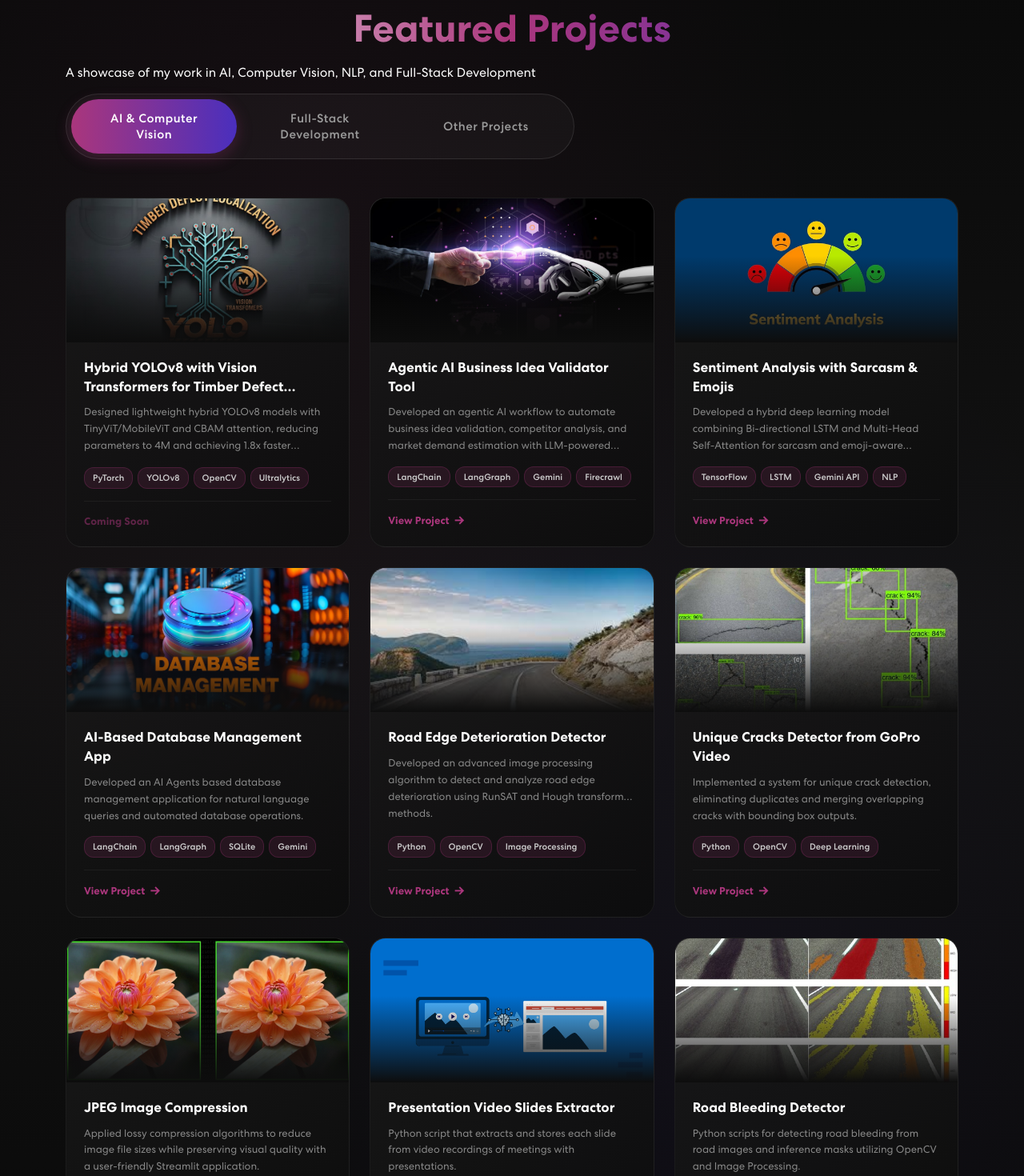
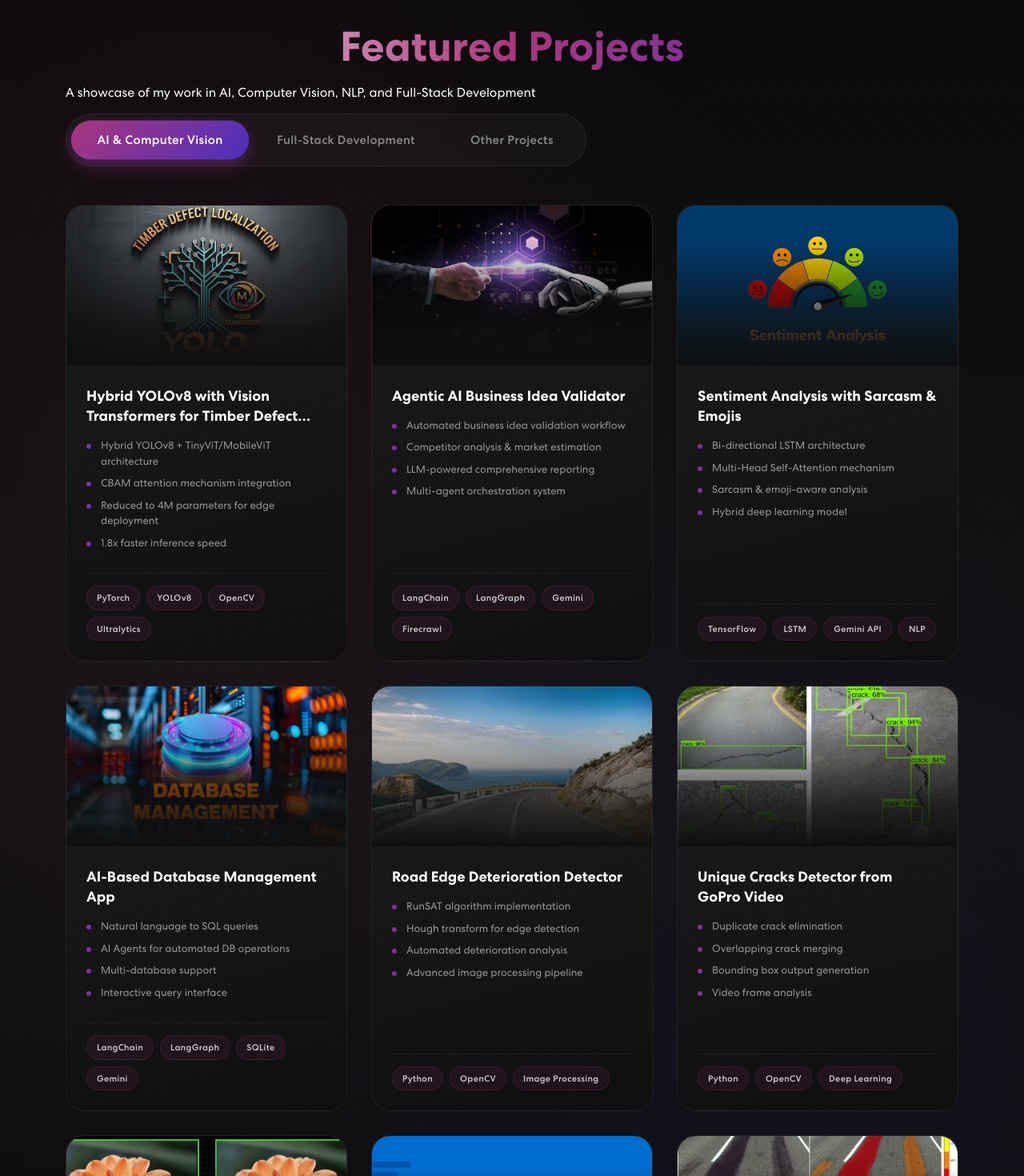
Before and after one commit to Umar-Farooq-2112/portfolio, a React (Create React App) app: page / in a window 1280 px wide. Shown: the part 3940-5410 px from the top of the page at 80% size. Built offline with nearby package versions, Linux system fonts and the light colour scheme.

Commit message:
Updated project section

```diff
--- a/src/components/ProjectCard.js
+++ b/src/components/ProjectCard.js
@@ -1,37 +1,44 @@
 import { Col } from "react-bootstrap";
 
 export const ProjectCard = ({ title, description, imgUrl, link, techStack }) => {
-  // Extract tech from description or use provided techStack
   const technologies = techStack || [];
+  const descriptionItems = Array.isArray(description) ? description : [description];
 
   return (
     <div className="project-card">
       <div className="project-card-image">
         <img src={imgUrl} alt={title} />
+        <div className="project-card-overlay">
+          {link ? (
+            <a href={link} target="_blank" rel="noopener noreferrer" className="project-view-btn">
+              <span>View Project</span>
+              <svg xmlns="http://www.w3.org/2000/svg" width="18" height="18" viewBox="0 0 24 24" fill="none" stroke="currentColor" strokeWidth="2" strokeLinecap="round" strokeLinejoin="round">
+                <path d="M18 13v6a2 2 0 0 1-2 2H5a2 2 0 0 1-2-2V8a2 2 0 0 1 2-2h6"></path>
+                <polyline points="15 3 21 3 21 9"></polyline>
+                <line x1="10" y1="14" x2="21" y2="3"></line>
+              </svg>
+            </a>
+          ) : (
+            <span className="project-coming-soon">Coming Soon</span>
+          )}
+        </div>
       </div>
       <div className="project-card-content">
         <h4 className="project-card-title">{title}</h4>
-        <p className="project-card-description">{description}</p>
+
+        <ul className="project-card-features">
+          {descriptionItems.map((item, index) => (
+            <li key={index}>{item}</li>
+          ))}
+        </ul>
 
         {technologies.length > 0 && (
           <div className="project-card-tech">
-            {technologies.slice(0, 4).map((tech, index) => (
+            {technologies.map((tech, index) => (
               <span key={index} className="project-tech-tag">{tech}</span>
             ))}
           </div>
         )}
-
-        <div className="project-card-footer">
-          {link ? (
-            <a href={link} target="_blank" rel="noopener noreferrer" className="project-card-link">
-              View Project <span className="project-card-link-icon">→</span>
-            </a>
-          ) : (
-            <span className="project-card-link" style={{ opacity: 0.5, cursor: 'default' }}>
-              Coming Soon
-            </span>
-          )}
-        </div>
       </div>
     </div>
   )
--- a/src/components/Projects.css
+++ b/src/components/Projects.css
@@ -1,6 +1,6 @@
 /************ Projects Section Css ************/
 .project {
-  padding: 80px 0;
+  padding: 100px 0;
   position: relative;
   background: linear-gradient(180deg, #0a0a0a 0%, #121212 50%, #0a0a0a 100%);
   overflow: hidden;
@@ -14,13 +14,13 @@
   right: 0;
   bottom: 0;
   background:
-    radial-gradient(ellipse at 30% 20%, rgba(170, 54, 124, 0.06) 0%, transparent 50%),
-    radial-gradient(ellipse at 70% 80%, rgba(74, 47, 189, 0.06) 0%, transparent 50%);
+    radial-gradient(ellipse at 20% 30%, rgba(170, 54, 124, 0.08) 0%, transparent 50%),
+    radial-gradient(ellipse at 80% 70%, rgba(74, 47, 189, 0.08) 0%, transparent 50%);
   pointer-events: none;
 }
 
 .project h2 {
-  font-size: 48px;
+  font-size: 52px;
   font-weight: 700;
   text-align: center;
   margin-bottom: 15px;
@@ -33,97 +33,127 @@
 }
 
 .project > .container > .row > .col-12 > div > p {
-  color: #B8B8B8;
+  color: #999;
   font-size: 18px;
-  letter-spacing: 0.8px;
-  line-height: 1.6em;
-  margin: 0 auto 40px auto;
+  letter-spacing: 0.5px;
+  line-height: 1.7em;
+  margin: 0 auto 50px auto;
   text-align: center;
-  width: 65%;
+  max-width: 600px;
   position: relative;
   z-index: 1;
 }
 
-/* Tab Navigation */
+/* ============ Tab Navigation - Centered & Beautiful ============ */
 .project .nav.nav-pills {
-  margin: 0 auto 40px auto;
+  display: inline-flex;
+  justify-content: center;
   background: rgba(255, 255, 255, 0.03);
-  border-radius: 50px;
-  padding: 6px;
-  border: 1px solid rgba(255, 255, 255, 0.1);
-  display: inline-flex;
+  border-radius: 60px;
+  padding: 8px;
+  border: 1px solid rgba(255, 255, 255, 0.08);
   position: relative;
   z-index: 1;
+  gap: 5px;
+  margin: 0 auto 50px auto;
 }
 
 .project .nav.nav-pills .nav-item {
-  flex: 1;
+  flex: none;
 }
 
 .project .nav.nav-pills .nav-link {
   background-color: transparent;
   border-radius: 50px;
-  padding: 14px 30px;
-  color: #999;
+  padding: 14px 32px;
+  color: #888;
   font-size: 15px;
-  letter-spacing: 0.5px;
+  letter-spacing: 0.3px;
   font-weight: 500;
   position: relative;
-  transition: all 0.3s ease;
+  transition: all 0.4s cubic-bezier(0.4, 0, 0.2, 1);
   text-align: center;
   border: none;
+  white-space: nowrap;
 }
 
 .project .nav.nav-pills .nav-link:hover {
   color: #fff;
+  background: rgba(255, 255, 255, 0.05);
 }
 
 .project .nav.nav-pills .nav-link.active {
-  background: linear-gradient(90deg, #AA367C, #4A2FBD);
+  background: linear-gradient(135deg, #AA367C 0%, #4A2FBD 100%);
   color: #fff;
-  box-shadow: 0 5px 20px rgba(170, 54, 124, 0.3);
+  box-shadow:
+    0 8px 25px rgba(170, 54, 124, 0.35),
+    0 4px 10px rgba(74, 47, 189, 0.25);
+  transform: scale(1.02);
 }
 
 .nav-link#projects-tabs-tab-first,
 .nav-link#projects-tabs-tab-second,
 .nav-link#projects-tabs-tab-third {
-  border: none;
+  border: none !important;
 }
 
-/* Projects Grid */
+/* ============ Projects Grid ============ */
 .projects-grid {
   display: grid;
   grid-template-columns: repeat(3, 1fr);
-  gap: 25px;
+  gap: 30px;
   position: relative;
   z-index: 1;
 }
 
-/* Project Card */
+/* ============ Project Card ============ */
 .project-card {
-  background: linear-gradient(145deg, rgba(26, 26, 26, 0.95), rgba(13, 13, 13, 0.95));
-  backdrop-filter: blur(10px);
-  border-radius: 20px;
+  background: linear-gradient(165deg, rgba(30, 30, 30, 0.9) 0%, rgba(15, 15, 15, 0.95) 100%);
+  backdrop-filter: blur(15px);
+  border-radius: 24px;
   overflow: hidden;
-  border: 1px solid rgba(255, 255, 255, 0.05);
-  transition: all 0.4s cubic-bezier(0.175, 0.885, 0.32, 1.275);
+  border: 1px solid rgba(255, 255, 255, 0.06);
+  transition: all 0.5s cubic-bezier(0.23, 1, 0.32, 1);
   display: flex;
   flex-direction: column;
   height: 100%;
+  position: relative;
+}
+
+.project-card::before {
+  content: "";
+  position: absolute;
+  top: 0;
+  left: 0;
+  right: 0;
+  bottom: 0;
+  border-radius: 24px;
+  padding: 1px;
+  background: linear-gradient(135deg, rgba(170, 54, 124, 0) 0%, rgba(74, 47, 189, 0) 100%);
+  -webkit-mask: linear-gradient(#fff 0 0) content-box, linear-gradient(#fff 0 0);
+  mask: linear-gradient(#fff 0 0) content-box, linear-gradient(#fff 0 0);
+  -webkit-mask-composite: xor;
+  mask-composite: exclude;
+  pointer-events: none;
+  transition: background 0.5s ease;
 }
 
 .project-card:hover {
-  transform: translateY(-8px);
-  border-color: rgba(170, 54, 124, 0.4);
+  transform: translateY(-12px);
   box-shadow:
-    0 20px 40px rgba(0, 0, 0, 0.4),
-    0 0 30px rgba(170, 54, 124, 0.15);
+    0 25px 50px rgba(0, 0, 0, 0.5),
+    0 0 40px rgba(170, 54, 124, 0.1);
 }
 
+.project-card:hover::before {
+  background: linear-gradient(135deg, rgba(170, 54, 124, 0.5) 0%, rgba(74, 47, 189, 0.5) 100%);
+}
+
+/* ============ Card Image ============ */
 .project-card-image {
   position: relative;
   width: 100%;
-  height: 180px;
+  height: 200px;
   overflow: hidden;
 }
 
@@ -131,7 +161,7 @@
   width: 100%;
   height: 100%;
   object-fit: cover;
-  transition: transform 0.5s ease;
+  transition: transform 0.6s cubic-bezier(0.23, 1, 0.32, 1);
 }
 
 .project-card:hover .project-card-image img {
@@ -144,183 +174,258 @@
   bottom: 0;
   left: 0;
   right: 0;
-  height: 60%;
-  background: linear-gradient(to top, rgba(13, 13, 13, 1) 0%, transparent 100%);
+  height: 80%;
+  background: linear-gradient(to top, rgba(15, 15, 15, 1) 0%, rgba(15, 15, 15, 0.8) 30%, transparent 100%);
   pointer-events: none;
 }
 
+/* ============ Card Overlay Button ============ */
+.project-card-overlay {
+  position: absolute;
+  top: 0;
+  left: 0;
+  right: 0;
+  bottom: 0;
+  display: flex;
+  align-items: center;
+  justify-content: center;
+  background: rgba(0, 0, 0, 0.7);
+  opacity: 0;
+  transition: opacity 0.4s ease;
+  z-index: 2;
+}
+
+.project-card:hover .project-card-overlay {
+  opacity: 1;
+}
+
+.project-view-btn {
+  display: inline-flex;
+  align-items: center;
+  gap: 10px;
+  padding: 14px 28px;
+  background: linear-gradient(135deg, #AA367C 0%, #4A2FBD 100%);
+  color: #fff;
+  text-decoration: none;
+  border-radius: 50px;
+  font-size: 14px;
+  font-weight: 600;
+  letter-spacing: 0.5px;
+  transform: translateY(20px);
+  transition: all 0.4s cubic-bezier(0.23, 1, 0.32, 1);
+  box-shadow: 0 10px 30px rgba(170, 54, 124, 0.4);
+}
+
+.project-card:hover .project-view-btn {
+  transform: translateY(0);
+}
+
+.project-view-btn:hover {
+  transform: scale(1.05) !important;
+  box-shadow: 0 15px 40px rgba(170, 54, 124, 0.5);
+  color: #fff;
+}
+
+.project-coming-soon {
+  padding: 14px 28px;
+  background: rgba(255, 255, 255, 0.1);
+  color: #888;
+  border-radius: 50px;
+  font-size: 14px;
+  font-weight: 500;
+  letter-spacing: 0.5px;
+  border: 1px solid rgba(255, 255, 255, 0.1);
+}
+
+/* ============ Card Content ============ */
 .project-card-content {
-  padding: 20px 22px 22px;
+  padding: 25px;
   flex: 1;
   display: flex;
   flex-direction: column;
 }
 
 .project-card-title {
-  font-size: 17px;
+  font-size: 18px;
   font-weight: 600;
   color: #fff;
-  margin-bottom: 10px;
+  margin-bottom: 15px;
   line-height: 1.4;
   display: -webkit-box;
   -webkit-line-clamp: 2;
   -webkit-box-orient: vertical;
   overflow: hidden;
+  transition: all 0.3s ease;
+}
+
+.project-card:hover .project-card-title {
+  background: linear-gradient(90deg, #fff 0%, #AA367C 100%);
+  -webkit-background-clip: text;
+  -webkit-text-fill-color: transparent;
+  background-clip: text;
+}
+
+/* ============ Feature List ============ */
+.project-card-features {
+  list-style: none;
+  padding: 0;
+  margin: 0 0 20px 0;
+  flex: 1;
+}
+
+.project-card-features li {
+  position: relative;
+  padding-left: 18px;
+  margin-bottom: 8px;
+  font-size: 13px;
+  color: #999;
+  line-height: 1.5;
   transition: color 0.3s ease;
 }
 
-.project-card:hover .project-card-title {
-  color: #AA367C;
+.project-card-features li::before {
+  content: "";
+  position: absolute;
+  left: 0;
+  top: 8px;
+  width: 6px;
+  height: 6px;
+  border-radius: 50%;
+  background: linear-gradient(135deg, #AA367C 0%, #4A2FBD 100%);
+  transition: transform 0.3s ease;
 }
 
-.project-card-description {
-  font-size: 13px;
-  color: #888;
-  line-height: 1.6;
-  margin-bottom: 15px;
-  display: -webkit-box;
-  -webkit-line-clamp: 3;
-  -webkit-box-orient: vertical;
-  overflow: hidden;
-  flex: 1;
+.project-card:hover .project-card-features li {
+  color: #bbb;
 }
 
+.project-card:hover .project-card-features li::before {
+  transform: scale(1.3);
+}
+
+/* ============ Tech Tags ============ */
 .project-card-tech {
   display: flex;
   flex-wrap: wrap;
-  gap: 6px;
-  margin-bottom: 15px;
+  gap: 8px;
+  margin-top: auto;
+  padding-top: 15px;
+  border-top: 1px solid rgba(255, 255, 255, 0.05);
 }
 
 .project-tech-tag {
-  background: rgba(170, 54, 124, 0.15);
-  border: 1px solid rgba(170, 54, 124, 0.25);
+  background: rgba(170, 54, 124, 0.1);
+  border: 1px solid rgba(170, 54, 124, 0.2);
   color: #ccc;
-  padding: 4px 10px;
-  border-radius: 12px;
+  padding: 6px 12px;
+  border-radius: 20px;
   font-size: 11px;
   font-weight: 500;
+  letter-spacing: 0.3px;
   transition: all 0.3s ease;
 }
 
 .project-card:hover .project-tech-tag {
-  background: rgba(170, 54, 124, 0.25);
+  background: rgba(170, 54, 124, 0.2);
   border-color: rgba(170, 54, 124, 0.4);
+  color: #fff;
 }
 
-.project-card-footer {
-  display: flex;
-  justify-content: space-between;
-  align-items: center;
-  padding-top: 15px;
-  border-top: 1px solid rgba(255, 255, 255, 0.05);
-  margin-top: auto;
-}
-
-.project-card-link {
-  display: inline-flex;
-  align-items: center;
-  gap: 6px;
-  color: #AA367C;
-  font-size: 13px;
-  font-weight: 600;
-  text-decoration: none;
-  transition: all 0.3s ease;
-}
-
-.project-card-link:hover {
-  color: #fff;
-  gap: 10px;
-}
-
-.project-card-link-icon {
-  font-size: 16px;
-  transition: transform 0.3s ease;
-}
-
-.project-card-link:hover .project-card-link-icon {
-  transform: translateX(3px);
-}
-
-.project-category-badge {
-  background: rgba(74, 47, 189, 0.2);
-  border: 1px solid rgba(74, 47, 189, 0.3);
-  color: #a88beb;
-  padding: 4px 10px;
-  border-radius: 12px;
-  font-size: 10px;
-  font-weight: 600;
-  text-transform: uppercase;
-  letter-spacing: 0.5px;
-}
-
-/* Hide background image */
+/* ============ Hide old background ============ */
 .background-image-right {
   display: none;
 }
 
-/* Responsive Design */
+/* ============ Responsive Design ============ */
 @media (max-width: 1200px) {
   .projects-grid {
     grid-template-columns: repeat(2, 1fr);
+    gap: 25px;
   }
 }
 
 @media (max-width: 992px) {
   .project > .container > .row > .col-12 > div > p {
-    width: 85%;
+    max-width: 90%;
   }
 
   .project .nav.nav-pills {
-    width: 100%;
+    flex-wrap: wrap;
+    justify-content: center;
+    border-radius: 20px;
+    gap: 8px;
+    padding: 10px;
   }
 
   .project .nav.nav-pills .nav-link {
-    padding: 12px 20px;
+    padding: 12px 24px;
     font-size: 14px;
   }
 }
 
 @media (max-width: 768px) {
+  .project {
+    padding: 70px 0;
+  }
+
   .project h2 {
-    font-size: 36px;
+    font-size: 38px;
   }
 
   .project > .container > .row > .col-12 > div > p {
-    width: 95%;
     font-size: 16px;
+    margin-bottom: 35px;
   }
 
   .project .nav.nav-pills {
     flex-direction: column;
-    border-radius: 20px;
-    gap: 5px;
+    width: 100%;
+    max-width: 300px;
+    margin: 0 auto 40px auto;
+  }
+
+  .project .nav.nav-pills .nav-item {
+    width: 100%;
   }
 
   .project .nav.nav-pills .nav-link {
     border-radius: 15px;
+    width: 100%;
   }
 
   .projects-grid {
     grid-template-columns: 1fr;
-    gap: 20px;
+    gap: 25px;
   }
 
   .project-card-image {
-    height: 200px;
+    height: 220px;
   }
 }
 
 @media (max-width: 480px) {
   .project {
-    padding: 60px 0;
+    padding: 50px 0;
+  }
+
+  .project h2 {
+    font-size: 32px;
   }
 
   .project-card-content {
-    padding: 18px;
+    padding: 20px;
   }
 
   .project-card-title {
     font-size: 16px;
   }
+
+  .project-card-features li {
+    font-size: 12px;
+  }
+
+  .project-tech-tag {
+    padding: 5px 10px;
+    font-size: 10px;
+  }
 }
--- a/src/components/Projects.js
+++ b/src/components/Projects.js
@@ -25,63 +25,108 @@ export const Projects = () => {
   const tab1 = [
     {
       title: "Hybrid YOLOv8 with Vision Transformers for Timber Defect Detection",
-      description: "Designed lightweight hybrid YOLOv8 models with TinyViT/MobileViT and CBAM attention, reducing parameters to 4M and achieving 1.8x faster inference for edge deployment.",
+      description: [
+        "Hybrid YOLOv8 + TinyViT/MobileViT architecture",
+        "CBAM attention mechanism integration",
+        "Reduced to 4M parameters for edge deployment",
+        "1.8x faster inference speed"
+      ],
       imgUrl: timberdefect,
       link: "",
       techStack: ["PyTorch", "YOLOv8", "OpenCV", "Ultralytics"]
     },
     {
-      title: "Agentic AI Business Idea Validator Tool",
-      description: "Developed an agentic AI workflow to automate business idea validation, competitor analysis, and market demand estimation with LLM-powered reporting.",
+      title: "Agentic AI Business Idea Validator",
+      description: [
+        "Automated business idea validation workflow",
+        "Competitor analysis & market estimation",
+        "LLM-powered comprehensive reporting",
+        "Multi-agent orchestration system"
+      ],
       imgUrl: businessideaai,
       link: "https://github.com/Umar-Farooq-2112/Agentic-AI-Business-Idea-Evaluator.git",
       techStack: ["LangChain", "LangGraph", "Gemini", "Firecrawl"]
     },
     {
       title: "Sentiment Analysis with Sarcasm & Emojis",
-      description: "Developed a hybrid deep learning model combining Bi-directional LSTM and Multi-Head Self-Attention for sarcasm and emoji-aware sentiment analysis.",
+      description: [
+        "Bi-directional LSTM architecture",
+        "Multi-Head Self-Attention mechanism",
+        "Sarcasm & emoji-aware analysis",
+        "Hybrid deep learning model"
+      ],
       imgUrl: sentimentanalysis,
       link: "https://github.com/NemroNeno/Sentiment_analysis_Semester_proj.git",
       techStack: ["TensorFlow", "LSTM", "Gemini API", "NLP"]
     },
     {
       title: "AI-Based Database Management App",
-      description: "Developed an AI Agents based database management application for natural language queries and automated database operations.",
+      description: [
+        "Natural language to SQL queries",
+        "AI Agents for automated DB operations",
+        "Multi-database support",
+        "Interactive query interface"
+      ],
       imgUrl: dbmgtaiapp,
       link: "https://github.com/Umar-Farooq-2112/Agnetic-AI-and-LLM-Based-Database-Management-Applciations.git",
       techStack: ["LangChain", "LangGraph", "SQLite", "Gemini"]
     },
     {
       title: "Road Edge Deterioration Detector",
-      description: "Developed an advanced image processing algorithm to detect and analyze road edge deterioration using RunSAT and Hough transform methods.",
+      description: [
+        "RunSAT algorithm implementation",
+        "Hough transform for edge detection",
+        "Automated deterioration analysis",
+        "Advanced image processing pipeline"
+      ],
       imgUrl: roadedge,
       link: "https://github.com/Umar-Farooq-2112/Road-Edge-Deterioration.git",
       techStack: ["Python", "OpenCV", "Image Processing"]
     },
     {
       title: "Unique Cracks Detector from GoPro Video",
-      description: "Implemented a system for unique crack detection, eliminating duplicates and merging overlapping cracks with bounding box outputs.",
+      description: [
+        "Duplicate crack elimination",
+        "Overlapping crack merging",
+        "Bounding box output generation",
+        "Video frame analysis"
+      ],
       imgUrl: cracksdetector,
       link: "https://github.com/Umar-Farooq-2112/Cracks-Detection-using-Go-Pro-Videos-and-Inference-masks-.git",
       techStack: ["Python", "OpenCV", "Deep Learning"]
     },
     {
       title: "JPEG Image Compression",
-      description: "Applied lossy compression algorithms to reduce image file sizes while preserving visual quality with a user-friendly Streamlit application.",
+      description: [
+        "Lossy compression algorithms",
+        "Visual quality preservation",
+        "Streamlit web interface",
+        "Adjustable compression levels"
+      ],
       imgUrl: jpegcompression,
       link: "https://github.com/Umar-Farooq-2112/JPEG-Compression.git",
       techStack: ["Python", "OpenCV", "Streamlit"]
     },
     {
       title: "Presentation Video Slides Extractor",
-      description: "Python script that extracts and stores each slide from video recordings of meetings with presentations.",
+      description: [
+        "Automated slide extraction",
+        "Meeting video processing",
+        "Frame-by-frame analysis",
+        "Organized slide storage"
+      ],
       imgUrl: vts,
       link: "https://github.com/Umar-Farooq-2112/Video-to-Slide-Converter.git",
       techStack: ["Python", "OpenCV", "Image Processing"]
     },
     {
       title: "Road Bleeding Detector",
-      description: "Python scripts for detecting road bleeding from road images and inference masks utilizing OpenCV and Image Processing.",
+      description: [
+        "Road bleeding detection from images",
+        "Inference mask utilization",
+        "OpenCV-based processing",
+        "Automated defect analysis"
+      ],
       imgUrl: bleedingdetector,
       link: "https://github.com/Umar-Farooq-2112/Road-Bleeding-Detector.git",
       techStack: ["Python", "OpenCV"]
@@ -91,21 +136,36 @@ export const Projects = () => {
   const tab2 = [
     {
       title: "FitnessFusion",
-      description: "Full-stack fitness application for workout and diet plans with 3 user modes (Admin, Trainer, Trainee) built with Flutter and Node.js.",
+      description: [
+        "Full-stack fitness application",
+        "Workout & diet plan management",
+        "3 user modes: Admin, Trainer, Trainee",
+        "Flutter mobile + Node.js backend"
+      ],
       imgUrl: fitnessfusion,
       link: "https://github.com/Umar-Farooq-2112/Fitness-Fusion.git",
       techStack: ["Flutter", "Node.js", "MySQL", "REST API"]
     },
     {
       title: "Cloud Video Storage App",
-      description: "Cloud video storage app based on microservices architecture utilizing Google Cloud Buckets for storage and Express.js backend.",
+      description: [
+        "Microservices architecture",
+        "Google Cloud Buckets integration",
+        "Express.js backend API",
+        "Scalable video storage solution"
+      ],
       imgUrl: videostrgapp,
       link: "https://github.com/Umar-Farooq-2112/Cloud-Video-App.git",
       techStack: ["Node.js", "Express", "GCP", "Microservices"]
     },
     {
       title: "IChat - Java Chatting Application",
-      description: "Peer-to-peer chatting application built in Java utilizing Socket programming and Swing UI Library.",
+      description: [
+        "Peer-to-peer communication",
+        "Socket programming implementation",
+        "Swing UI interface",
+        "Real-time messaging"
+      ],
       imgUrl: ichat,
       link: "https://github.com/Umar-Farooq-2112/Chat-Application.git",
       techStack: ["Java", "Sockets", "Swing UI"]
@@ -115,28 +175,48 @@ export const Projects = () => {
   const tab3 = [
     {
       title: "LangGraph Chatbot & MCP Servers",
-      description: "Multiple LangGraph projects including Chatbot and MCP Servers utilizing various APIs and models.",
+      description: [
+        "Multiple LangGraph implementations",
+        "MCP Server development",
+        "Various API integrations",
+        "Modular chatbot architecture"
+      ],
       imgUrl: mcp,
       link: "https://github.com/Umar-Farooq-2112/Struggle-with-LangGraph.git",
       techStack: ["LangGraph", "MCP", "Python"]
     },
     {
       title: "Chat with PDF using RAG",
-      description: "Multiple PDF query chatbots using RAG, LangChain, Ollama, and Gemini APIs for document Q&A.",
+      description: [
+        "RAG-based document Q&A",
+        "Multiple PDF support",
+        "Ollama & Gemini integration",
+        "Context-aware responses"
+      ],
       imgUrl: chatpdfrag,
       link: "https://github.com/Umar-Farooq-2112/Chat-with-Pdf-Projects-.git",
       techStack: ["LangChain", "RAG", "Ollama", "Gemini"]
     },
     {
       title: "LangChain Chatbot Projects",
-      description: "Collection of chatbots developed using LangChain with OpenAI, Ollama and Gemini API integrations.",
+      description: [
+        "Multiple chatbot implementations",
+        "OpenAI & Ollama integration",
+        "Gemini API support",
+        "Conversational AI patterns"
+      ],
       imgUrl: chatbot,
       link: "https://github.com/Umar-Farooq-2112/struggle-towards-langchain.git",
       techStack: ["LangChain", "OpenAI", "Ollama"]
     },
     {
       title: "Test Portal",
-      description: "Console-based test portal application for quiz-based questions with difficulty levels and multiple subjects.",
+      description: [
+        "Console-based quiz application",
+        "Multiple difficulty levels",
+        "Multi-subject support",
+        "Score tracking system"
+      ],
       imgUrl: testportal,
       link: "https://github.com/Umar-Farooq-2112/Test-Portal.git",
       techStack: ["Python", "CLI"]
```
